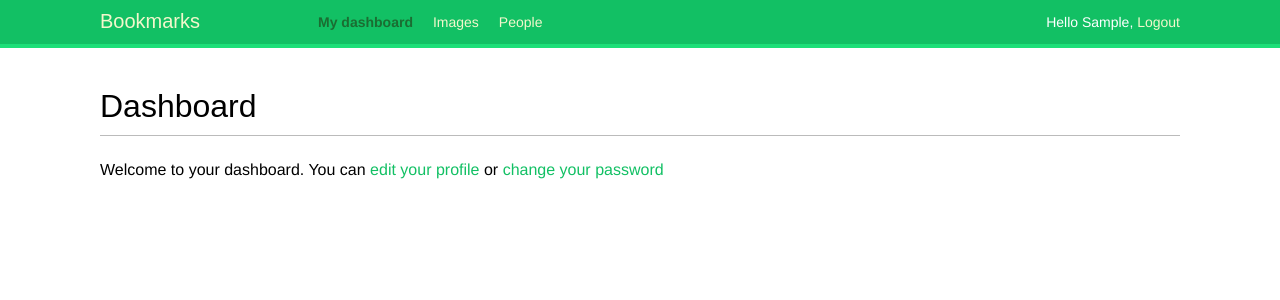
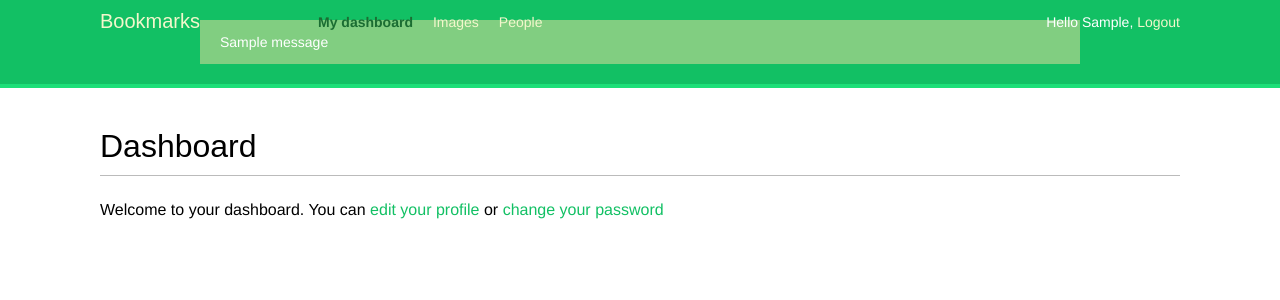
Before and after one commit to jeffersonximeness/social_network, a Django app: page /account/ in a window 1280 px wide. Shown: the top 300 px of the page. Run offline with Django 3.2, Linux system fonts and the light colour scheme; a user stored in the database is signed in; tables that the repository leaves empty hold one stand-in row (values such as "Sample post"); one stand-in notice (Sample message) is shown; some web fonts are replaced.

Commit message:
Mostrando mensagem no template

```diff
--- a/account/templates/base.html
+++ b/account/templates/base.html
@@ -29,6 +29,17 @@
       <a href="{% url "login" %}">Log-in</a>
     {% endif %}
   </span>
+
+  {% if messages %}
+    <ul class="messages">
+      {% for message in messages %}
+        <li class="{{ message.tags }}">
+          {{ message|safe }}
+            <a href="#" class="close"></a>
+        </li>
+      {% endfor %}
+    </ul>
+  {% endif %}
   </div>
   <div id="content">
     {% block content %}
```
